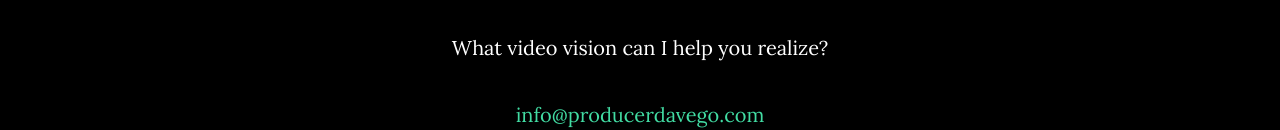
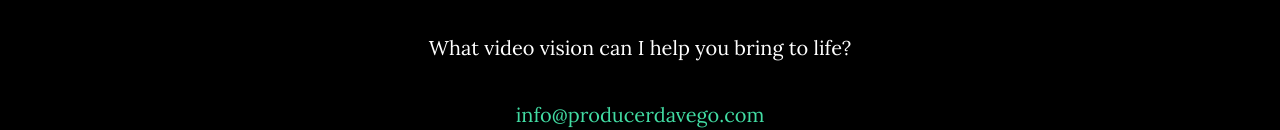
Before and after one commit to Evad241030/myProducer, a website: page index.html in a window 1280 px wide. Shown: the part 2303-2433 px from the top of the page. Drawn offline with nearby package versions, Linux system fonts and the light colour scheme; some packages are replaced by stand-ins of ours.

Commit message:
Took out "Realize".

```diff
--- a/index.html
+++ b/index.html
@@ -117,7 +117,7 @@
         <div class="row">
             <div class="col-lg-8 col-lg-offset-2">
                 <h2>Contact David</h2>
-                <p>What video vision can I help you realize?</p>
+                <p>What video vision can I help you bring to life?</p>
                 <p><a href="mailto:info@producerdavego.com">info@producerdavego.com</a>
                 </p>
                 <p>Click "Precio App" to see the first app I created.</p>
```
